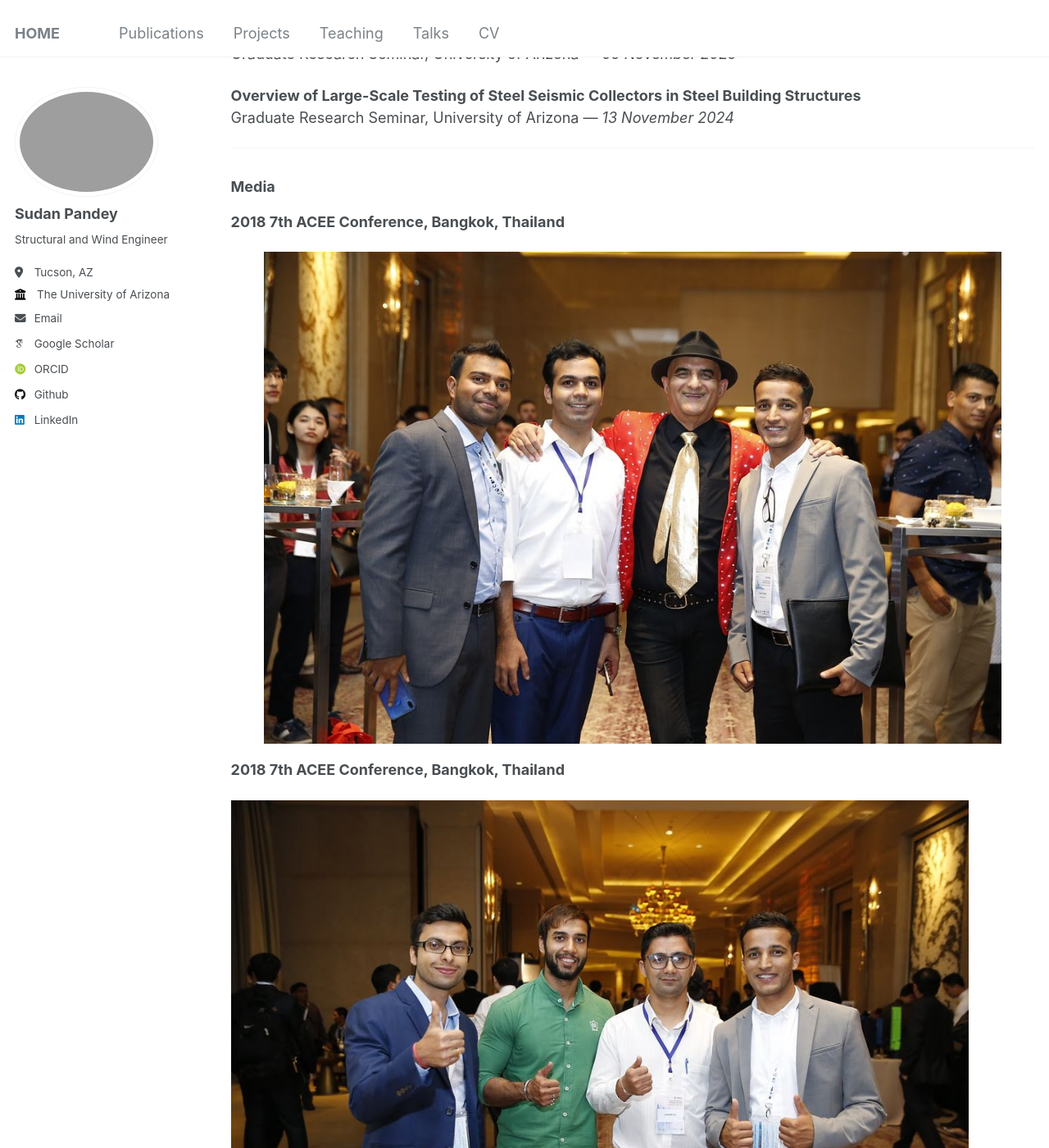
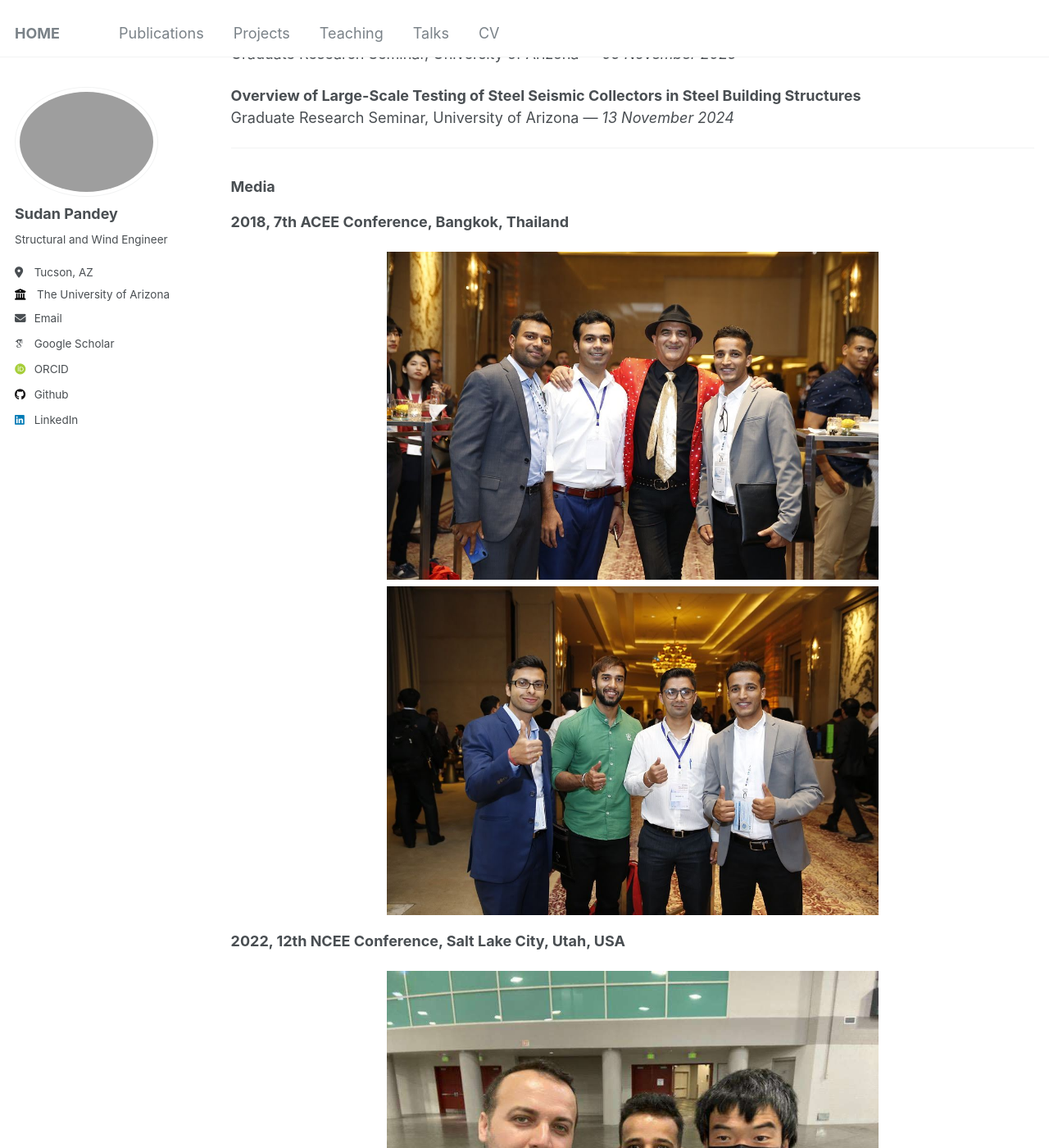
Before and after one commit to pdy-sdn/pandeysudan.github.io, a Jekyll site: the page built from _talks/talks.md, in a window 1280 px wide and 1400 px high, scrolled down 693 px. Shown: the whole window at 82% size. Built offline with Jekyll 4.4.1, drawn with Linux system fonts in a browser that asks for light colours; some web fonts are replaced; some of the changed text lies outside the part shown.

Commit message:
Update talks.md

```diff
--- a/_talks/talks.md
+++ b/_talks/talks.md
@@ -39,21 +39,26 @@ Graduate Research Seminar, University of Arizona — *13 November 2024*
 ---
 
 ### Media
+**2018, 7th ACEE Conference, Bangkok, Thailand**
   <div>
-    <p><strong>2018 7th ACEE Conference, Bangkok, Thailand</strong></p>
-    <img src="/images/7thACEE-2018-Ashraf.jpg" alt="Collector Connection Test Setup" style="width:900px;" class="align-center">
+    <img src="/images/7thACEE-2018-Ashraf.jpg" alt="Collector Connection Test Setup" style="width:600px" class="align-center">
     <figcaption style="font-size:0.9em; text-align:center;">
 
     </figcaption>
   </div>
 
+  <div>
+    <img src="/images/7thACEE-2018-Group.jpg" width="600px" class="align-center" alt="Collector Connection Test Setup">
+        <figcaption style="font-size:0.9em; text-align:center;">
 
-  <div>
-    <p><strong>2018 7th ACEE Conference, Bangkok, Thailand</strong></p>
-    <img src="/images/7thACEE-2018-Group.jpg" width="900px" alt="Collector Connection Test Setup">
+    </figcaption>
   </div>
 
+**2022, 12th NCEE Conference, Salt Lake City, Utah, USA**
   <div>
-    <p><strong>2018 7th ACEE Conference, Bangkok, Thailand</strong></p>
-    <img src="/images/7thACEE-2018-Group.jpg" width="900px" alt="Collector Connection Test Setup">
+    <p><strong></strong></p>
+    <img src="/images/12NCEE.jpg" alt="Collector Connection Test Setup" style="width:600px" class="align-center">
+    <figcaption style="font-size:0.9em; text-align:center;">
+
+    </figcaption>
   </div>
```
